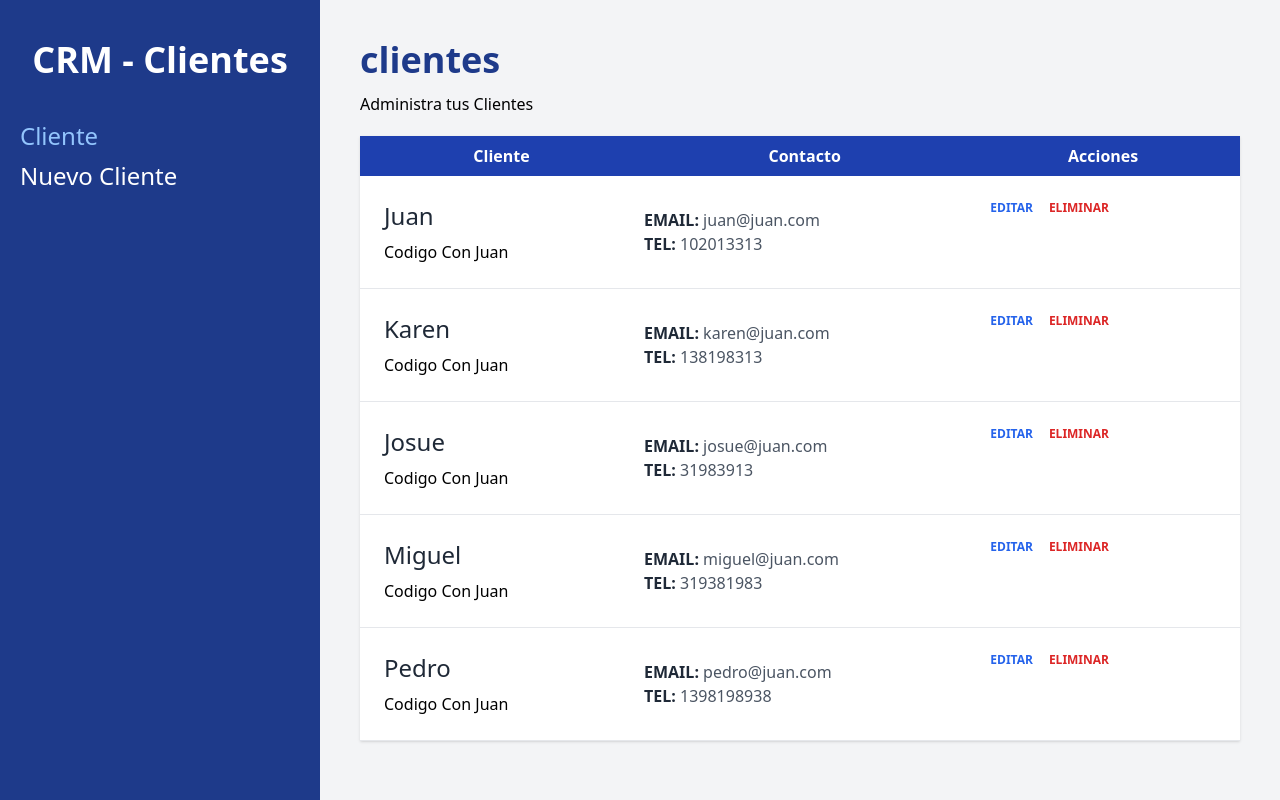
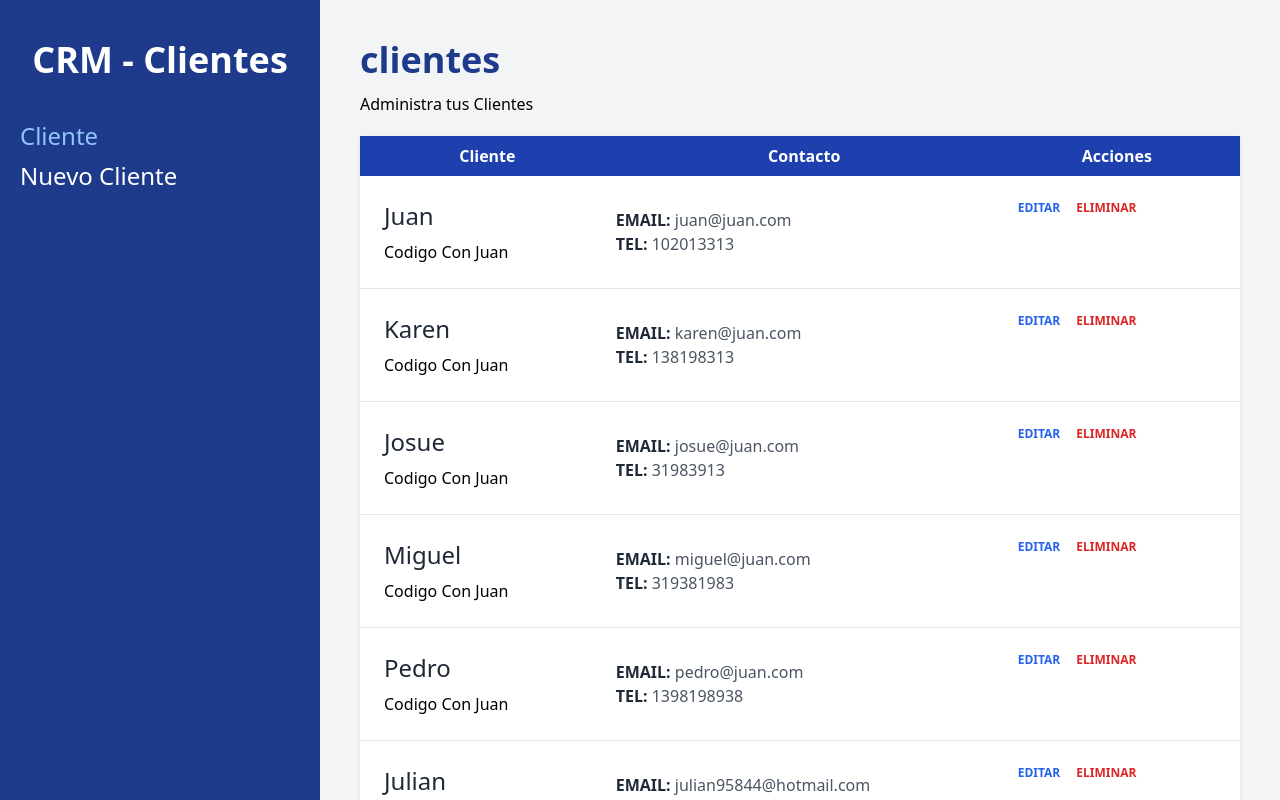
Before and after one commit to julian95844/Administrador-de-Cliente, a React (Vite) app: page / in a window 1280 px wide. Built offline with nearby package versions, Linux system fonts and the light colour scheme; data requests are answered from the project's data file.

Commit message:
feat: conectando, pantalla de Error, Añadiendo nuevos cliente en JSON-server

```diff
--- /dev/null
+++ b/db.json
@@ -0,0 +1,47 @@
+{
+  "clientes": [
+    {
+      "id": 1,
+      "nombre": "Juan",
+      "telefono": 102013313,
+      "email": "juan@juan.com",
+      "empresa": "Codigo Con Juan"
+    },
+    {
+      "id": 2,
+      "nombre": "Karen",
+      "telefono": 138198313,
+      "email": "karen@juan.com",
+      "empresa": "Codigo Con Juan"
+    },
+    {
+      "id": 3,
+      "nombre": "Josue",
+      "telefono": 31983913,
+      "email": "josue@juan.com",
+      "empresa": "Codigo Con Juan"
+    },
+    {
+      "id": 4,
+      "nombre": "Miguel",
+      "telefono": 319381983,
+      "email": "miguel@juan.com",
+      "empresa": "Codigo Con Juan"
+    },
+    {
+      "id": 5,
+      "nombre": "Pedro",
+      "telefono": 1398198938,
+      "email": "pedro@juan.com",
+      "empresa": "Codigo Con Juan"
+    },
+    {
+      "nombre": "Julian",
+      "empresa": "julian empresa",
+      "email": "julian95844@hotmail.com",
+      "telefono": "4733759",
+      "notas": "asdfads",
+      "id": 6
+    }
+  ]
+}
--- /dev/null
+++ b/src/components/ErrorPage.jsx
@@ -0,0 +1,14 @@
+import { useRouteError } from "react-router-dom";
+
+export default function ErrorPage (){
+    const error = useRouteError()
+    console.log(error.message)
+
+    return(
+        <div className="space-y-8">
+            <h1 className="text-center text-6xl font-extrabold mt-20 text-blue-900">CRM - Clientes</h1>
+            <p className="text-center">Hubo un error</p>
+            <p className="text-center">{error.message}</p>
+        </div>
+    )
+}
--- /dev/null
+++ b/src/data/Clientes.jsx
@@ -0,0 +1,22 @@
+export async function obtenerCliente() {
+
+    const respuesta = await fetch(import.meta.env.VITE_API_URL)
+    const resultado = await respuesta.json()
+    return resultado
+
+}
+
+export async function agregarCliente(datos){
+    try{
+        const respuesta = await fetch(import.meta.env.VITE_API_URL, {
+            method: "post",
+            body: JSON.stringify(datos),
+            headers: {
+                "content-type": "application/json"
+            }
+        })
+        await respuesta.json()
+    } catch (error){
+        console.log(error)
+    }
+}
--- a/src/main.jsx
+++ b/src/main.jsx
@@ -4,6 +4,7 @@
 import Layout from './components/Layout'
 import NuevoCliente, { action as nuevoClienteAction} from './pages/NuevoCliente'
 import { createBrowserRouter, RouterProvider } from "react-router-dom"
+import ErrorPage from "./components/ErrorPage"
 import Index, { loader as clientesLoader} from "./pages/Index"
 
 const router = createBrowserRouter([
@@ -14,7 +15,8 @@
       {
         index: true,
         element: <Index />,
-        loader: clientesLoader
+        loader: clientesLoader,
+        errorElement: <ErrorPage />
       },
       {
           path: "/clientes/nuevo",
--- a/src/pages/NuevoCliente.jsx
+++ b/src/pages/NuevoCliente.jsx
@@ -1,6 +1,7 @@
-import { useNavigate, Form, useActionData} from "react-router-dom"
+import { useNavigate, Form, useActionData, redirect} from "react-router-dom"
 import Formulario from "../components/Formulario"
 import Error from "../components/Error"
+import { agregarCliente } from "../data/Clientes"
 export  async function action({request}) {
   const formData = await request.formData()
   const datos = Object.fromEntries(formData)
@@ -14,7 +15,7 @@
 
   //validacion de email
   let regex = new RegExp("([!#-'*+/-9=?A-Z^-~-]+(\.[!#-'*+/-9=?A-Z^-~-]+)*|\"\(\[\]!#-[^-~ \t]|(\\[\t -~]))+\")@([!#-'*+/-9=?A-Z^-~-]+(\.[!#-'*+/-9=?A-Z^-~-]+)*|\[[\t -Z^-~]*])");
-  if(!regex.test("email")){
+  if(!regex.test(datos.email)){
     errores.push("El Email no es valido")
   }
 
@@ -22,6 +23,9 @@
   if(Object.keys(errores).length) {
     return errores
   }
+   await agregarCliente(datos)
+
+   return redirect("/")
 }
 
 
--- a/src/pages/index.jsx
+++ b/src/pages/index.jsx
@@ -1,44 +1,9 @@
 import { useLoaderData } from "react-router-dom"
+import { obtenerCliente } from "../data/Clientes";
 import Cliente from "../components/Cliente";
 export function loader() {
-  const clientes = [
-    {
-        id: 1,
-        nombre: 'Juan',
-        telefono: 102013313,
-        email: "juan@juan.com",
-        empresa: 'Codigo Con Juan'
-    },
-    {
-        id: 2,
-        nombre: 'Karen',
-        telefono: 138198313,
-        email: "karen@juan.com",
-        empresa: 'Codigo Con Juan'
-    },
-    {
-        id: 3,
-        nombre: 'Josue',
-        telefono: 31983913,
-        email: "josue@juan.com",
-        empresa: 'Codigo Con Juan'
-    },
-    {
-        id: 4,
-        nombre: 'Miguel',
-        telefono: 319381983,
-        email: "miguel@juan.com",
-        empresa: 'Codigo Con Juan'
-    },
-    {
-        id: 5,
-        nombre: 'Pedro',
-        telefono: 1398198938,
-        email: "pedro@juan.com",
-        empresa: 'Codigo Con Juan'
-    },
-];
-  return clientes;
+  const clientes = obtenerCliente()
+  return clientes
 }
 
 function index() {
```
Also changed, not shown: 1 other file (tests, documents, lock files or other folders).
